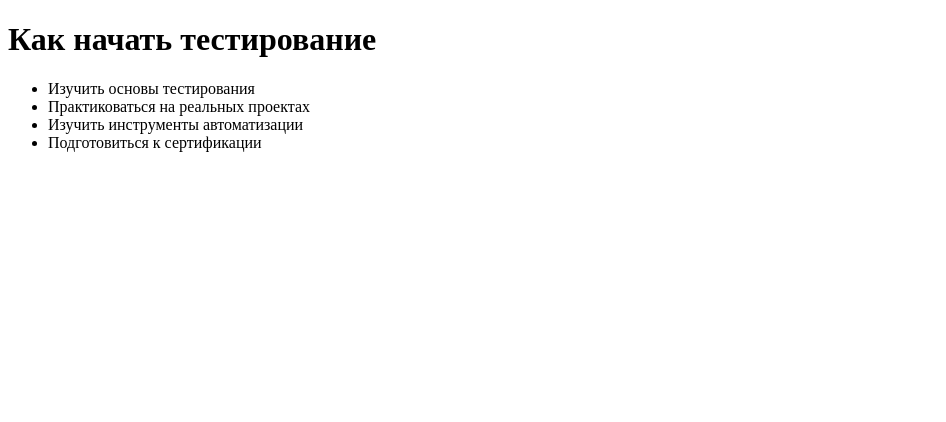
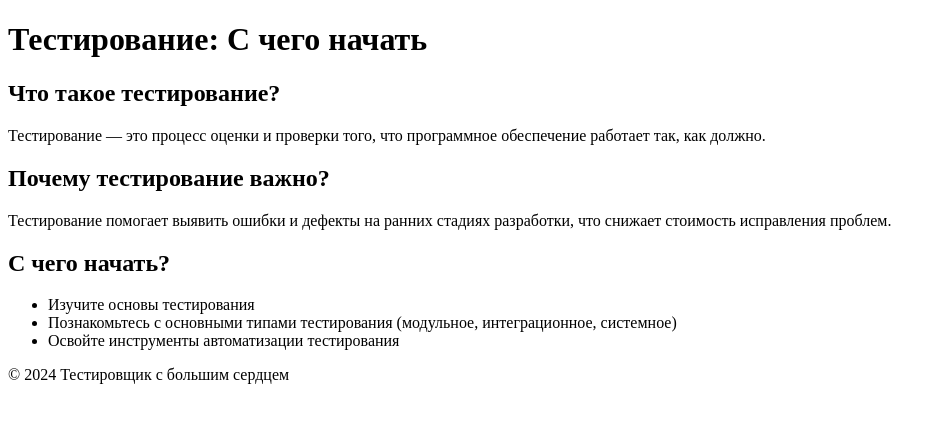
Before and after one commit to artichokeee/jenkins-site, a website: page index.html in a window 1280 px wide. Shown: the whole page, without its empty margins (0-946 px from the left). Drawn offline with Linux system fonts and the light colour scheme.

Commit message:
deploy: accb2ca54c4c881a104c8f523a6f78e9d4fa416e

```diff
--- a/index.html
+++ b/index.html
@@ -1 +1,44 @@
-<!DOCTYPE html><html><head><title>Как начать тестирование</title></head><body><h1>Как начать тестирование</h1><ul><li>Изучить основы тестирования</li><li>Практиковаться на реальных проектах</li><li>Изучить инструменты автоматизации</li><li>Подготовиться к сертификации</li></ul></body></html>
+<!DOCTYPE html>
+<html lang="en">
+  <head>
+    <meta charset="UTF-8" />
+    <meta name="viewport" content="width=device-width, initial-scale=1.0" />
+    <title>Тестирование: С чего начать</title>
+    <link rel="stylesheet" href="style.css" />
+  </head>
+  <body>
+    <header>
+      <h1>Тестирование: С чего начать</h1>
+    </header>
+    <main>
+      <section>
+        <h2>Что такое тестирование?</h2>
+        <p>
+          Тестирование — это процесс оценки и проверки того, что программное
+          обеспечение работает так, как должно.
+        </p>
+      </section>
+      <section>
+        <h2>Почему тестирование важно?</h2>
+        <p>
+          Тестирование помогает выявить ошибки и дефекты на ранних стадиях
+          разработки, что снижает стоимость исправления проблем.
+        </p>
+      </section>
+      <section>
+        <h2>С чего начать?</h2>
+        <ul>
+          <li>Изучите основы тестирования</li>
+          <li>
+            Познакомьтесь с основными типами тестирования (модульное,
+            интеграционное, системное)
+          </li>
+          <li>Освойте инструменты автоматизации тестирования</li>
+        </ul>
+      </section>
+    </main>
+    <footer>
+      <p>&copy; 2024 Тестировщик с большим сердцем</p>
+    </footer>
+  </body>
+</html>
--- a/package.json
+++ b/package.json
@@ -5,7 +5,7 @@
   "main": "index.js",
   "scripts": {
     "test": "mocha tests/test.js",
-    "build": "echo 'Building the website...' && mkdir -p dist && find . -maxdepth 1 -type f -not -path './dist/*' -exec cp {} dist/ \\; && echo '<!DOCTYPE html><html><head><title>Как начать тестирование</title></head><body><h1>Как начать тестирование</h1><ul><li>Изучить основы тестирования</li><li>Практиковаться на реальных проектах</li><li>Изучить инструменты автоматизации</li><li>Подготовиться к сертификации</li></ul></body></html>' > dist/index.html"
+    "build": "echo 'Building the website...' && mkdir -p dist && cp -r * dist/ && echo '<!DOCTYPE html><html><head><title>Как начать тестирование</title></head><body><h1>Как начать тестирование</h1><ul><li>Изучить основы тестирования</li><li>Практиковаться на реальных проектах</li><li>Изучить инструменты автоматизации</li><li>Подготовиться к сертификации</li></ul></body></html>' > dist/index.html"
   },
   "author": "",
   "license": "ISC",
```
Also changed, not shown: 1 other file.
